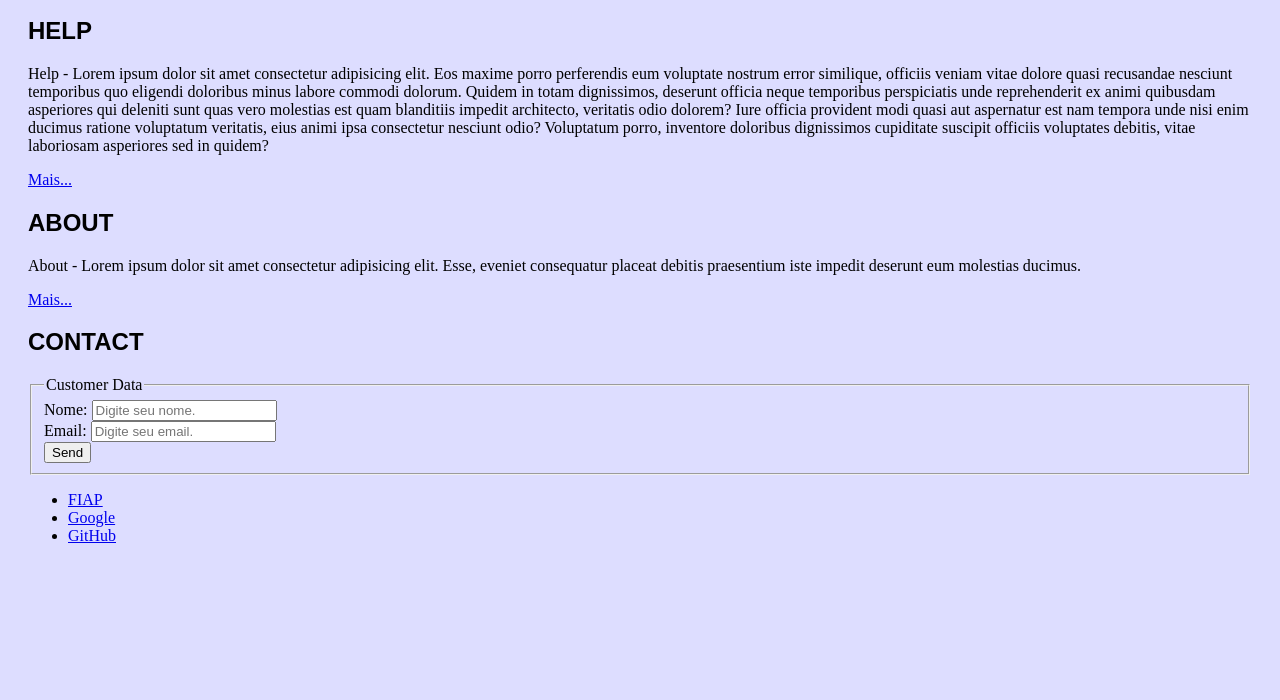
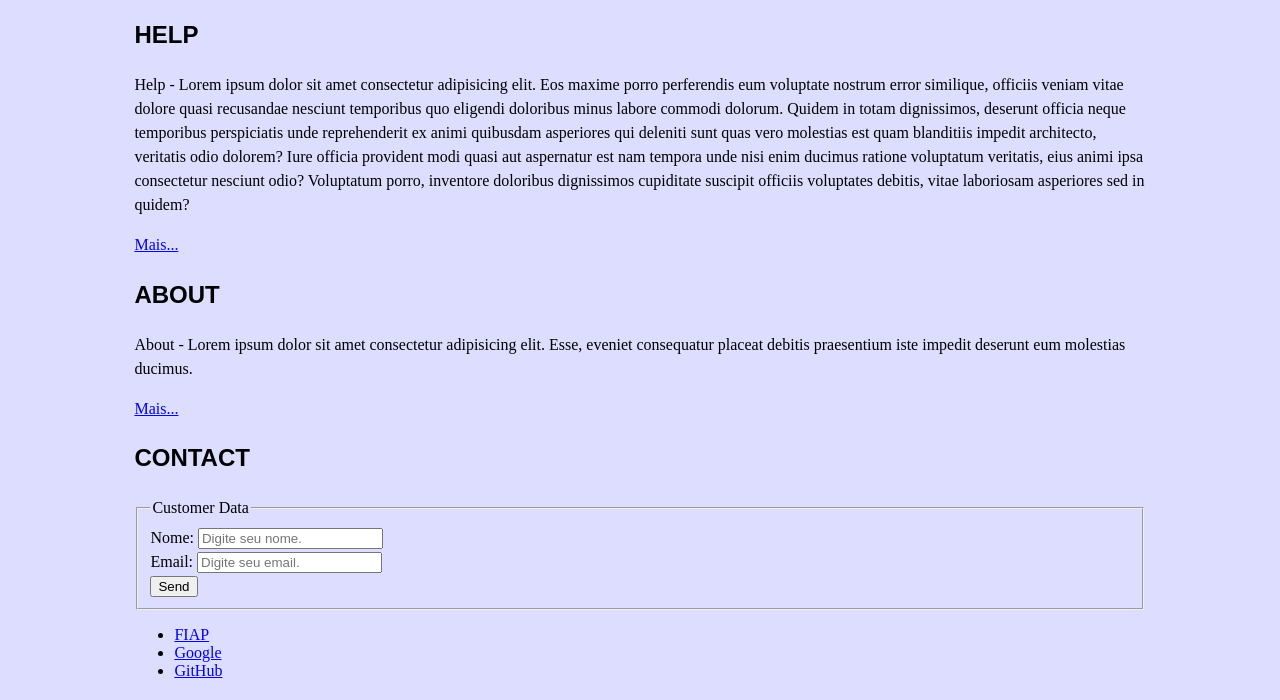
Before and after one commit to gabrielfalanga/projeto-html-fiap, a plain HTML site: page index.html in a window 1280 px wide. Shown: the part 101-801 px from the top of the page. Drawn offline with Linux system fonts and the light colour scheme.

Commit message:
5. espaçamento no id conteudo e ajuste da classe container

```diff
--- a/css/style.css
+++ b/css/style.css
@@ -34,5 +34,11 @@ h2 {
 }
 
 .container {
-  margin: 20px;
+  width: 80%;
+  height: 100%;
+  margin: 20px auto;
 }
+
+#conteudo {
+  line-height: 1.5;
+}
```
